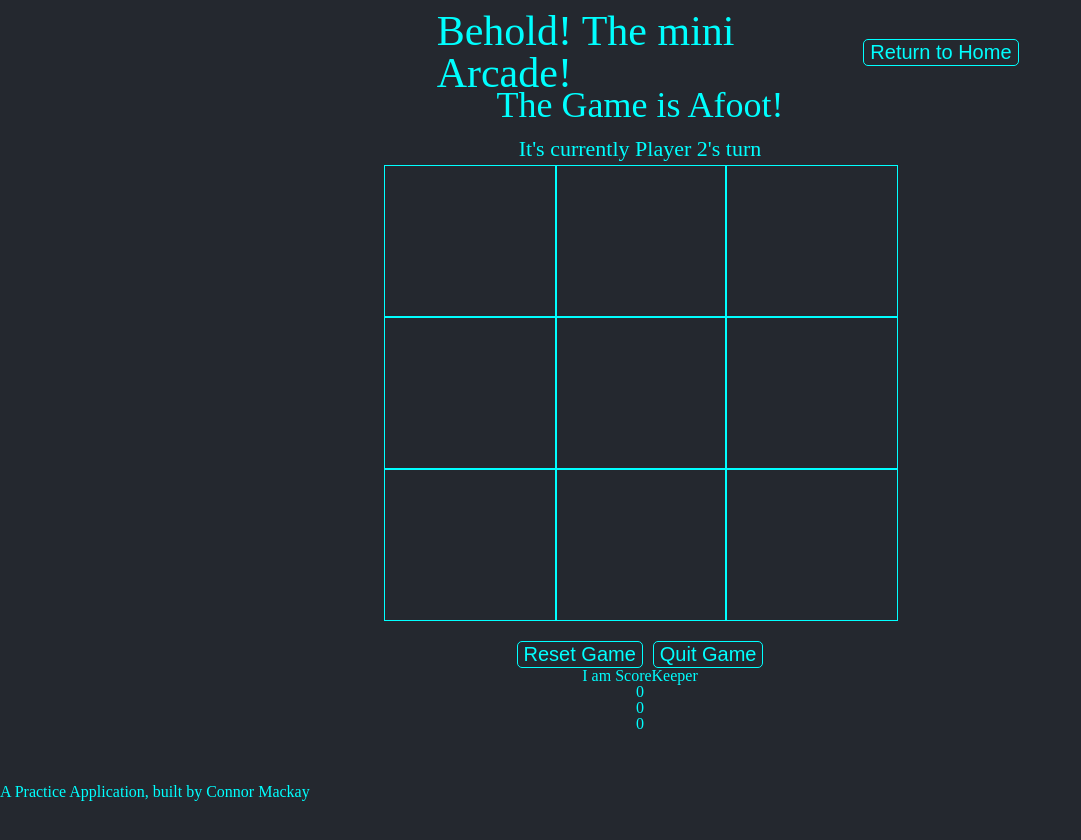
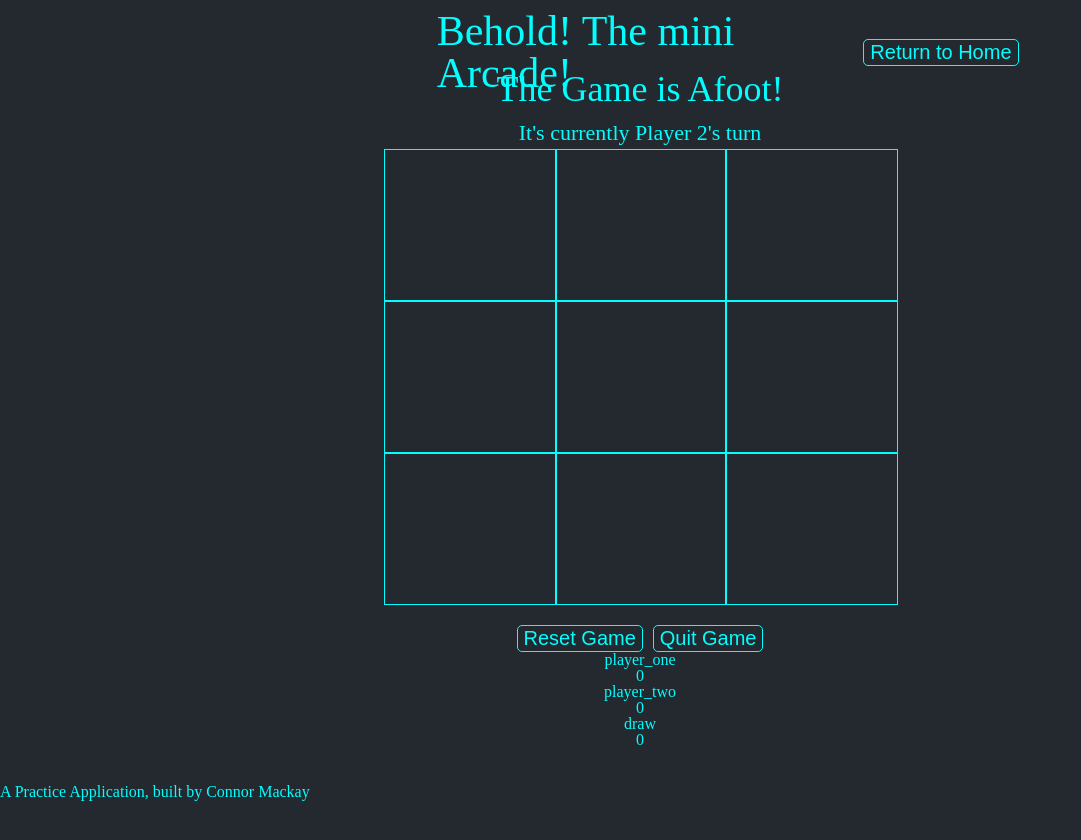
Before and after one commit to CD-Mackay/mini-arcade, a React app: page /tictactoe in a window 1280 px wide. Both pictures are taken after a click on the button "Human". Shown: the top 840 px of the page, without its empty margins (0-1081 px from the left). Built offline with nearby package versions, Linux system fonts and the light colour scheme.

Commit message:
add record keeper to tic tac toe

```diff
--- a/client/src/components/atoms/ScoreKeeper/ScoreKeeper.js
+++ b/client/src/components/atoms/ScoreKeeper/ScoreKeeper.js
@@ -10,13 +10,22 @@ import StyledScoreKeeper from './StyledScoreKeeper';
 
 const ScoreKeeper = ({record}) => {
 
-  const displayRecord = record.map((element) => {
-    return <p>{element}</p>
-  })
+  const displayRecord = (object) => {
+    console.log("displayRecord");
+    console.log(object);
+    let array = []
+    for (const property in object) {
+      console.log(property, object[property])
+      array.push(<div><p>{property}</p><p>{object[property]}</p></div>);
+    }
+    return (array.map((element, index) => {
+      return <div key={index}>{element}</div>
+    }))
+  };
+
   return (
     <StyledScoreKeeper>
-      <p>I am ScoreKeeper</p>
-      {displayRecord}
+      {displayRecord(record)}
     </StyledScoreKeeper>
   )
 };
--- a/client/src/components/games/tictactoe/Tic.js
+++ b/client/src/components/games/tictactoe/Tic.js
@@ -15,7 +15,7 @@ const Tic = () => {
   const [victory, setVictory] = useState(0);
   const [computerPlayer, setComputerPlayer] = useState(false);
   const [opponentName, setOpponentName] = useState("");
-  const [record, setRecord] = useState([0, 0, 0]);
+  const [record, setRecord] = useState({player_one: 0, player_two: 0, draw: 0});
 
   const robitNames = [
     "Bender B. Rodriguez", "BALEX", "SkyNet", "T-1000", "R2D2", "Roy Batty", "Vanessa Powers", "Ultron", "Motoko Kusanagi"
@@ -45,6 +45,12 @@ const Tic = () => {
     setComputerPlayer(true);
     setOpponentName(robitNames[Math.floor(Math.random() * robitNames.length)]);
     startGame();
+  };
+
+  const handleUpdateRecord = (winner) => {
+    let newRecord = {...record};
+    newRecord[winner]++;
+    setRecord(newRecord);
   };
 
   const handleComputerTurn = () => {
@@ -101,6 +107,7 @@ const Tic = () => {
       if (a === b && b === c) {
         if (playerTurn !== 0) {
           setVictory(playerTurn);
+          playerTurn === 1 ? handleUpdateRecord("player_one") : handleUpdateRecord("player_two")
         }
         break;
       } if (!game.includes("")) {
```
